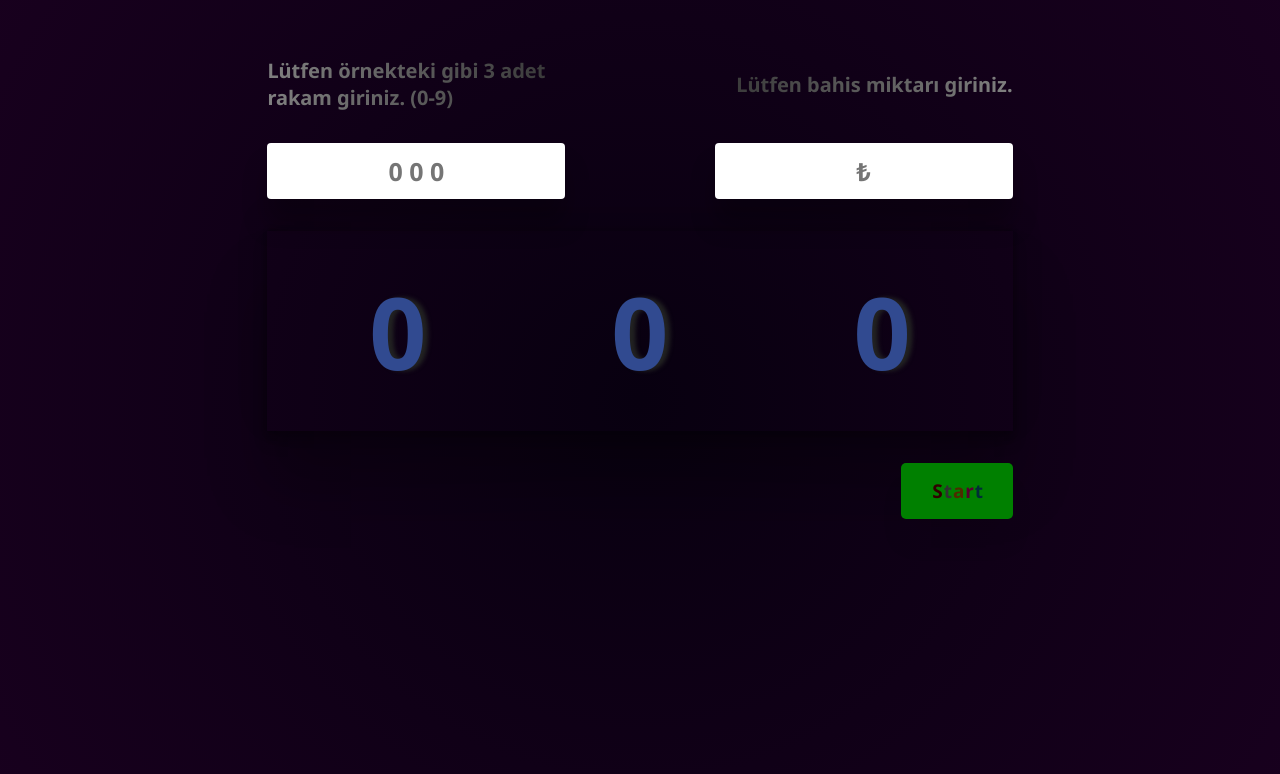
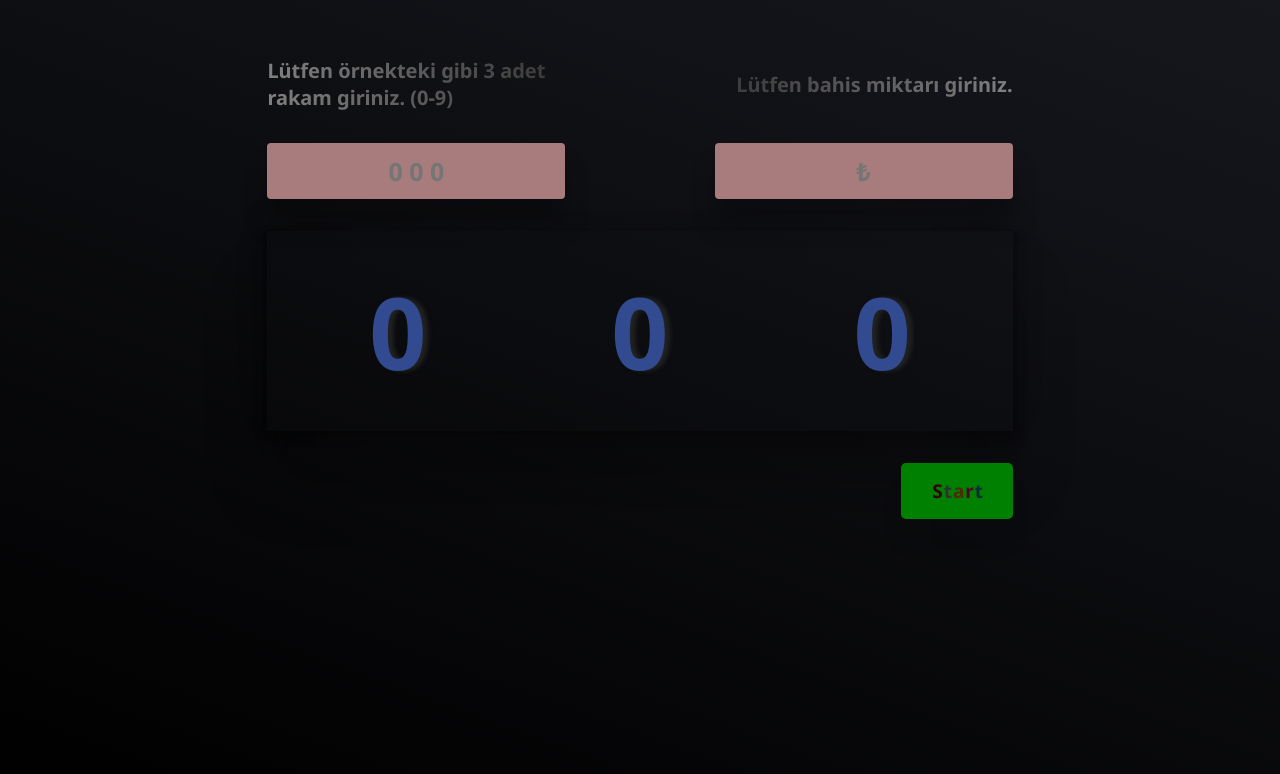
Before and after one commit to omerrykb/Slot-Machine, a plain HTML site: page index.html in a window 1280 px wide. Drawn offline with Linux system fonts and the light colour scheme.

Commit message:
"Update background gradient and color scheme in style.css"

```diff
--- a/style.css
+++ b/style.css
@@ -1,5 +1,5 @@
 body {
-    background: radial-gradient(circle, rgb(8, 0, 16), rgb(71, 0, 71) 400%);
+    background: linear-gradient(200deg, #16171d, black, #020202 200%) ;
     color: rgb(49, 74, 144);
     font-family: 'Noto Sans', sans-serif;
     height: 100vh;
@@ -65,6 +65,7 @@ body {
     transition: all .5s linear;
     cursor: text;
     box-shadow: 0 25px 23px rgba(0, 0, 0, 0.25);
+    background-color: rgb(168, 124, 124);
 }
 
 #tahminInput::placeholder,
```
